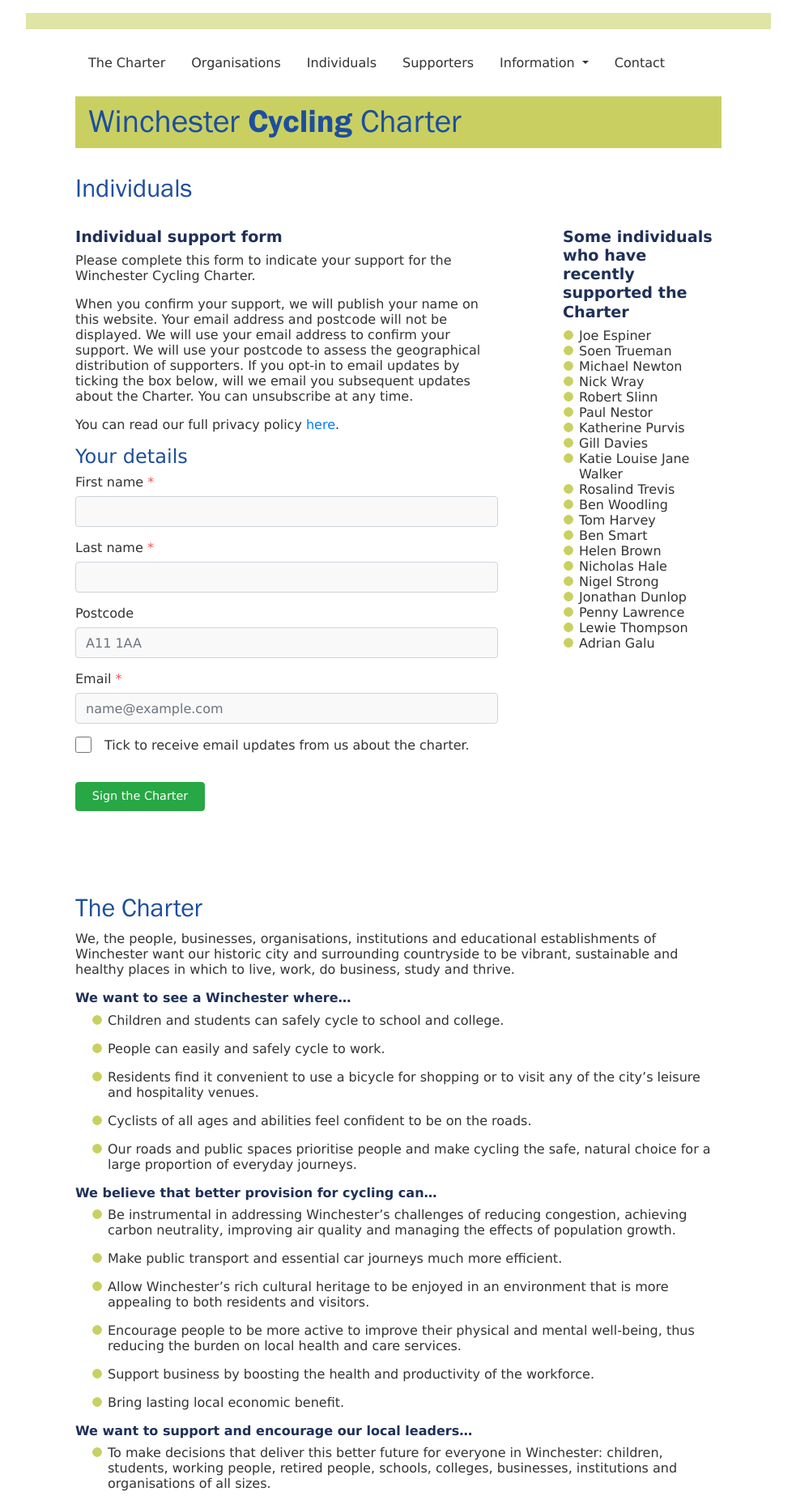
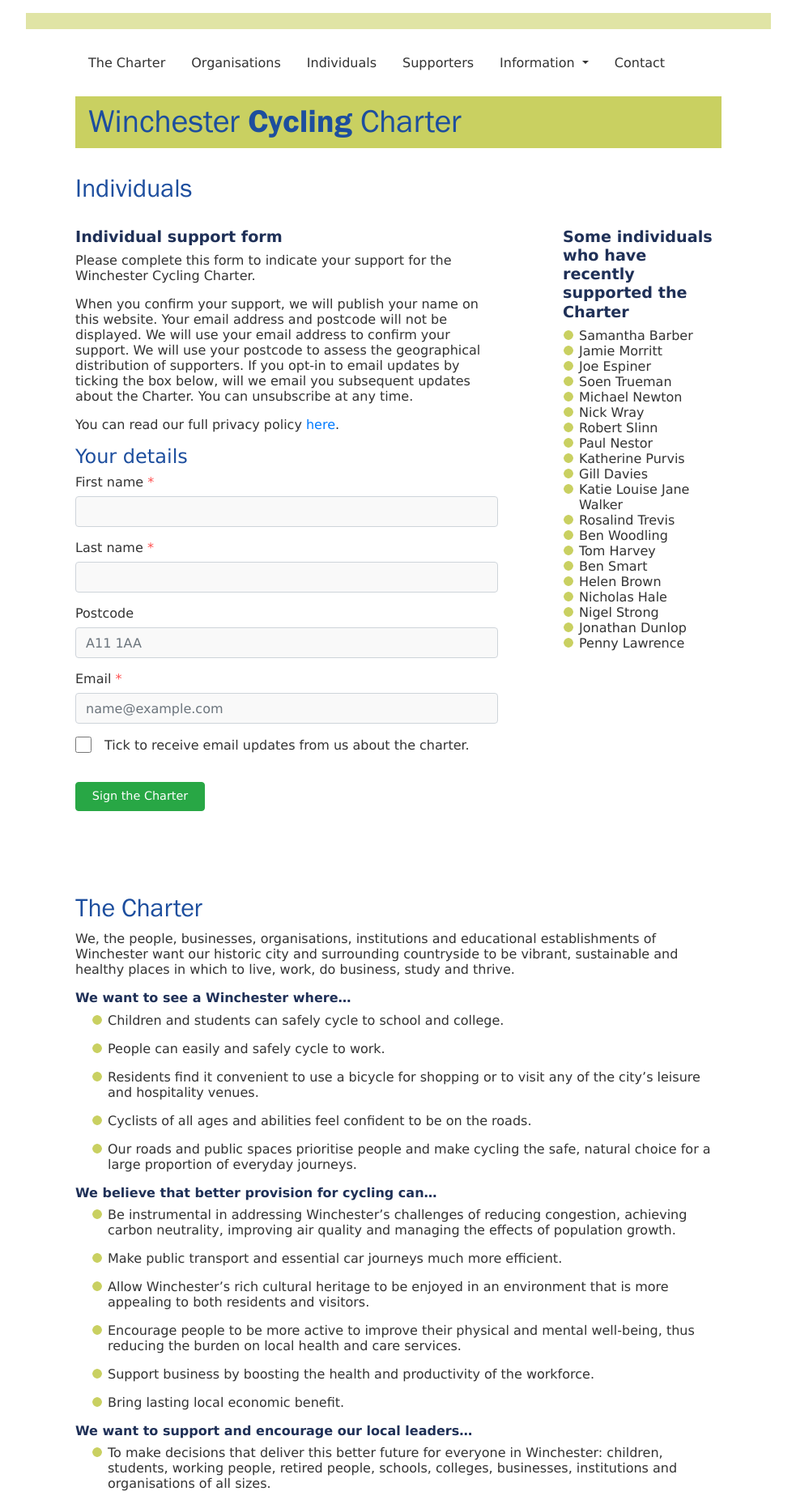
Before and after one commit to winchestercyclingcharter/winchestercyclingcharter.github.io, a Jekyll site: the page built from ind-page.md, in a window 1280 px wide. Shown: the whole page at 81% size, without its empty margins (148-1131 px from the left). Built offline with Jekyll 4.4.1, drawn with Linux system fonts in a browser that asks for light colours; nearby versions of some CDN libraries.

Commit message:
Update people.yml

```diff
--- a/_data/people.yml
+++ b/_data/people.yml
@@ -861,3 +861,5 @@ people:
 - { lastname: Trueman, firstname: Soen, dt: 20240518-153631-167809 }
 - { lastname: Newton, firstname: Michael, dt: 20240518-135654-402820 }
 - { lastname: Espiner, firstname: Joe, dt: 20240530-133400-757216 }
+- { lastname: Barber, firstname: Samantha, dt: 20240618-084537-959251 }
+- { lastname: Morritt , firstname: Jamie , dt: 20240618-082052-138576 }
```
